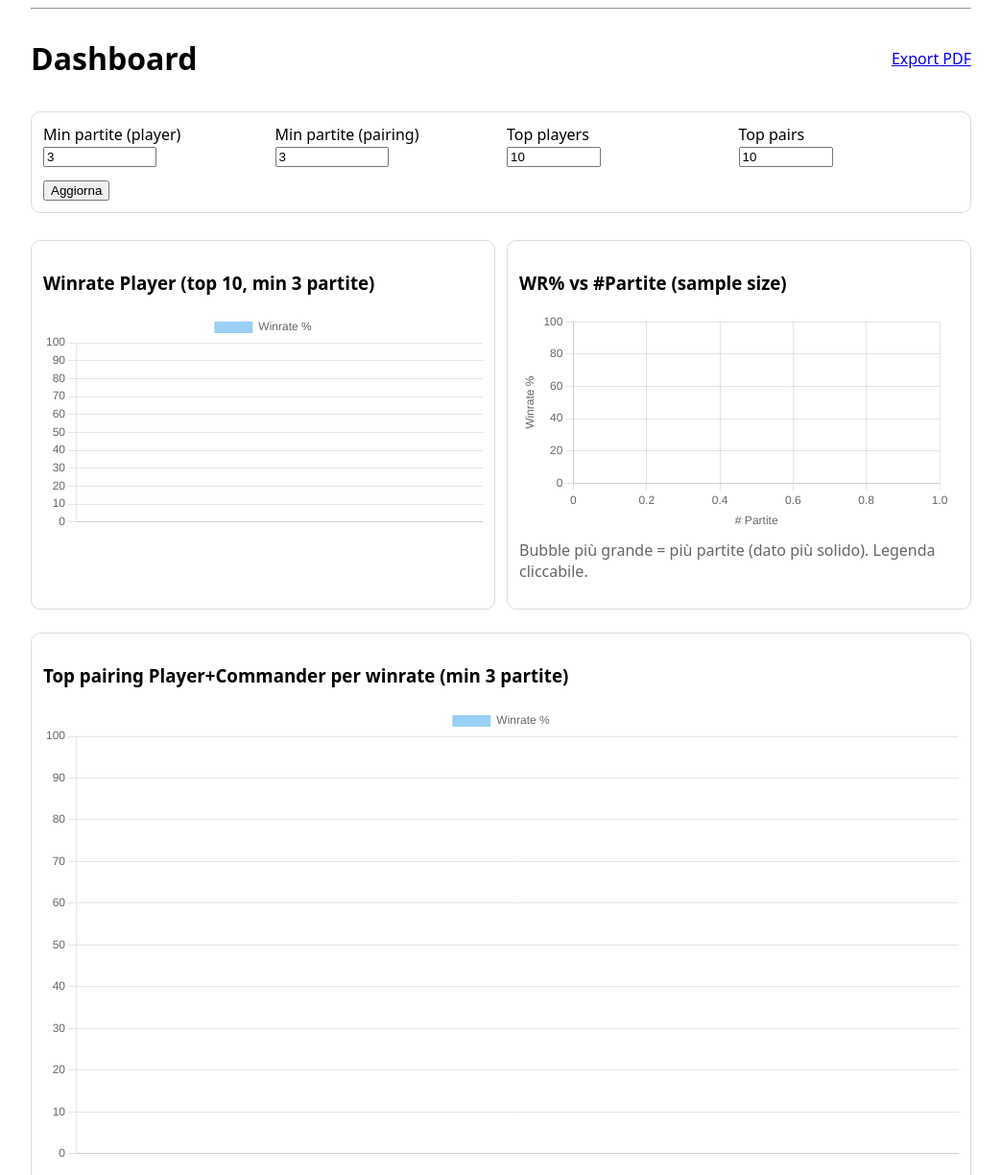
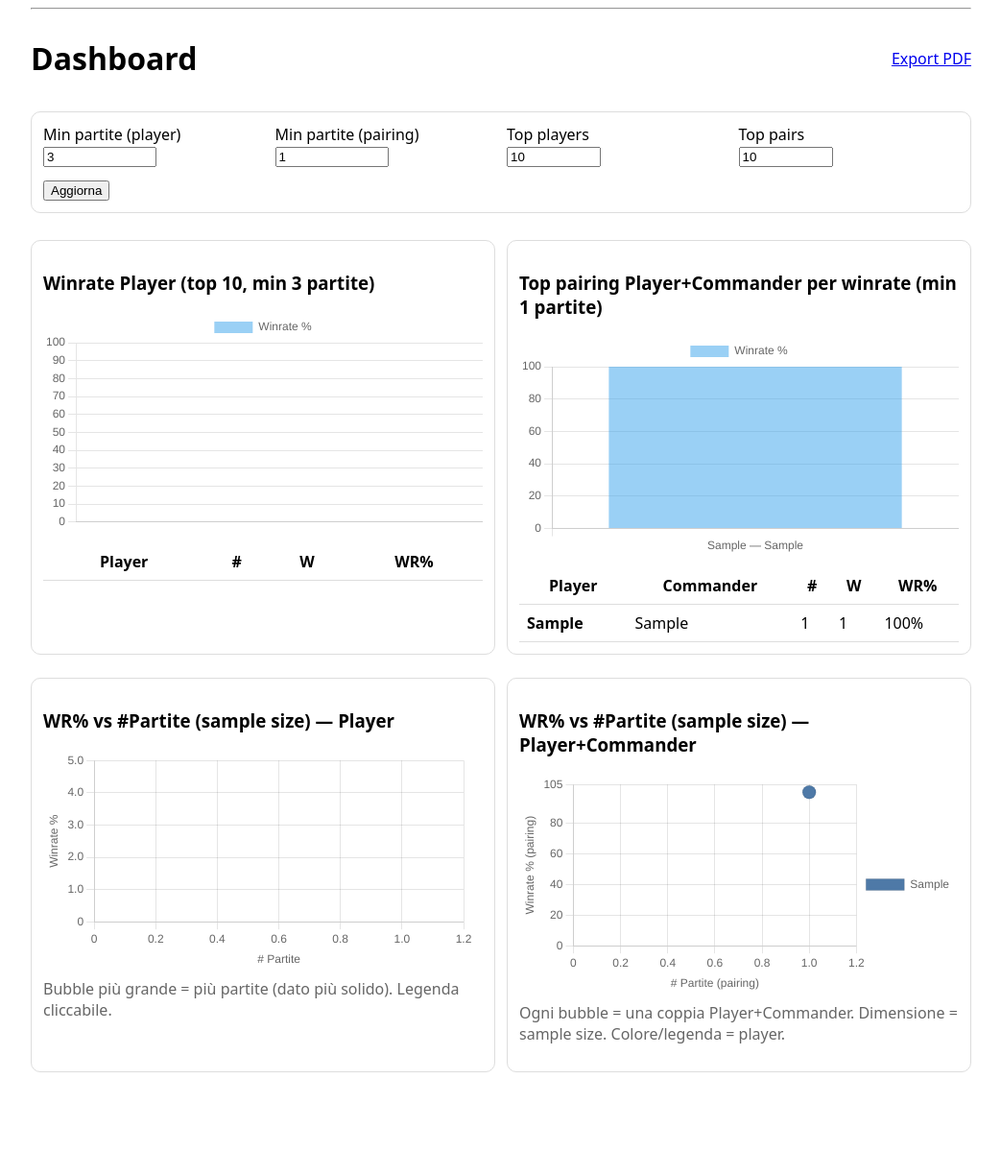
Before and after one commit to frpnz/commander-tracker, a FastAPI app: page /dashboard_mini in a window 1280 px wide. Shown: the part 46-1270 px from the top of the page at 96% size, without its empty margins (118-1161 px from the left). After the commit the page ends 1163 px from the top, so only its background shows below. Run offline with FastAPI, Linux system fonts and the light colour scheme; tables that the repository leaves empty hold one stand-in row (values such as "Sample post"); lists and menus that the app fills with data are empty.

Commit message:
stabile - definitivo

```diff
--- a/app.py
+++ b/app.py
@@ -13,6 +13,13 @@
 from fastapi.templating import Jinja2Templates
 from sqlmodel import Field, Session, SQLModel, create_engine, select
 
+import tempfile
+from typing import Dict, List, Optional, Tuple
+
+from fastapi import Request
+from fastapi.responses import HTMLResponse, StreamingResponse
+from playwright.sync_api import sync_playwright
+from sqlmodel import select
 # =============================================================================
 # DB MODELS
 # =============================================================================
@@ -794,20 +801,15 @@
         headers={"Content-Disposition": "attachment; filename=commander_dashboard.pdf"},
     )
 
-from typing import Dict, List, Optional, Tuple
-import tempfile
-from fastapi.responses import HTMLResponse, StreamingResponse
-from sqlmodel import select
-from playwright.sync_api import sync_playwright
-
 @app.get("/dashboard_mini", response_class=HTMLResponse)
 def dashboard_mini(
     request: Request,
-    min_pg: int = 3,
-    min_pair: int = 3,
+    min_pg: int = 3,       # min partite per stats player
+    min_pair: int = 1,     # min partite per stats pairing (come richiesto)
     top_players: int = 10,
     top_pairs: int = 10,
 ) -> HTMLResponse:
+    # sanitizzazione parametri
     min_pg = max(1, int(min_pg))
     min_pair = max(1, int(min_pair))
     top_players = max(1, min(50, int(top_players)))
@@ -822,43 +824,43 @@
     for e in entries:
         entries_by_game.setdefault(e.game_id, []).append(e)
 
-    # winners by game
+    # winner per game
     winner_by_game: Dict[int, Optional[str]] = {g.id: g.winner_player for g in games if g.id is not None}
 
-    # games per player (set di game_id)
+    # games per player
     games_by_player: Dict[str, set] = {}
     for e in entries:
         games_by_player.setdefault(e.player, set()).add(e.game_id)
     games_count_by_player = {p: len(s) for p, s in games_by_player.items()}
 
-    # wins per player (da Game.winner_player)
+    # wins per player
     wins_by_player: Dict[str, int] = {}
     for g in games:
         if g.winner_player:
             wins_by_player[g.winner_player] = wins_by_player.get(g.winner_player, 0) + 1
 
     # ---------------------------------------------------------------------
-    # 1) Winrate player (top 10, min 3) + 4) Bubble WR vs Games
+    # A) Player winrate (bar) + Player bubble (wr vs games)
     # ---------------------------------------------------------------------
-    player_rows = []
-    bubble_rows = []
+    player_winrate_rows: List[Tuple[str, int, int, float]] = []
+    player_bubble_rows: List[dict] = []
+
     for p, games_n in games_count_by_player.items():
         if games_n < min_pg:
             continue
         wins_n = wins_by_player.get(p, 0)
         wr = (wins_n / games_n) * 100.0 if games_n else 0.0
 
-        # bubble radius (smooth)
         r = 4 + min(14, int((games_n ** 0.5) * 3))
+        player_bubble_rows.append({"player": p, "games": games_n, "wins": wins_n, "winrate": round(wr, 1), "r": r})
+        player_winrate_rows.append((p, games_n, wins_n, wr))
 
-        bubble_rows.append({"player": p, "games": games_n, "wins": wins_n, "winrate": round(wr, 1), "r": r})
-        player_rows.append((p, games_n, wins_n, wr))
-
-    player_rows.sort(key=lambda x: (-x[3], -x[1], x[0].lower()))
-    player_top = player_rows[:top_players]
+    # bar: top players by WR, tie-break games
+    player_winrate_rows.sort(key=lambda x: (-x[3], -x[1], x[0].lower()))
+    player_top = player_winrate_rows[:top_players]
 
     # ---------------------------------------------------------------------
-    # 2) Top pairing player+commander per winrate (min_pair)
+    # B) Pair stats (player+commander) + pairing bar + pairing bubble
     # ---------------------------------------------------------------------
     pair_stats: Dict[Tuple[str, str], Dict[str, object]] = {}
     for gid, es in entries_by_game.items():
@@ -870,17 +872,26 @@
             if winner and winner == e.player:
                 pair_stats[key]["wins"] += 1
 
-    pair_rows = []
+    pairing_rows: List[Tuple[str, str, int, int, float]] = []
+    pairing_bubble_rows: List[dict] = []
+
     for (p, c), v in pair_stats.items():
         games_n = len(v["games"])
         if games_n < min_pair:
             continue
         wins_n = int(v["wins"])
         wr = (wins_n / games_n) * 100.0 if games_n else 0.0
-        pair_rows.append((p, c, games_n, wins_n, wr))
 
-    pair_rows.sort(key=lambda x: (-x[4], -x[2], x[0].lower(), x[1].lower()))
-    pair_rows = pair_rows[:top_pairs]
+        pairing_rows.append((p, c, games_n, wins_n, wr))
+
+        r = 4 + min(14, int((games_n ** 0.5) * 3))
+        pairing_bubble_rows.append(
+            {"player": p, "commander": c, "games": games_n, "wins": wins_n, "winrate": round(wr, 1), "r": r}
+        )
+
+    # bar: top pairings by WR, tie-break games
+    pairing_rows.sort(key=lambda x: (-x[4], -x[2], x[0].lower(), x[1].lower()))
+    pairing_top = pairing_rows[:top_pairs]
 
     payload = {
         "params": {
@@ -889,26 +900,40 @@
             "top_players": top_players,
             "top_pairs": top_pairs,
         },
+
+        # top-left
         "playerWinrate": {
             "labels": [p for (p, _, _, _) in player_top],
             "values": [round(wr, 1) for (_, _, _, wr) in player_top],
             "rows": [{"player": p, "games": g, "wins": w, "winrate": round(wr, 1)} for (p, g, w, wr) in player_top],
         },
+
+        # bottom-left
         "playerBubble": {
             "minGames": min_pg,
-            "rows": bubble_rows,  # [{player,games,wins,winrate,r}]
+            "rows": player_bubble_rows,
         },
+
+        # top-right
         "pairingWinrate": {
-            "labels": [f"{p} — {c}" for (p, c, _, _, _) in pair_rows],
-            "values": [round(wr, 1) for (_, _, _, _, wr) in pair_rows],
-            "rows": [{"player": p, "commander": c, "games": g, "wins": w, "winrate": round(wr, 1)} for (p, c, g, w, wr) in pair_rows],
+            "labels": [f"{p} — {c}" for (p, c, _, _, _) in pairing_top],
+            "values": [round(wr, 1) for (_, _, _, _, wr) in pairing_top],
+            "rows": [
+                {"player": p, "commander": c, "games": g, "wins": w, "winrate": round(wr, 1)}
+                for (p, c, g, w, wr) in pairing_top
+            ],
+        },
+
+        # bottom-right
+        "pairingBubble": {
+            "minGames": min_pair,
+            "rows": pairing_bubble_rows,
         },
     }
 
     resp = templates.TemplateResponse("dashboard_mini.html", {"request": request, "chart_data": payload})
     resp.headers["Cache-Control"] = "no-store"
     return resp
-
 
 @app.get("/dashboard_mini.pdf")
 def dashboard_mini_pdf(request: Request) -> StreamingResponse:
@@ -921,6 +946,8 @@
         browser = p.chromium.launch()
         page = browser.new_page(viewport={"width": 1400, "height": 900})
         page.goto(url, wait_until="networkidle")
+
+        # attende render chart
         page.wait_for_timeout(1200)
 
         with tempfile.NamedTemporaryFile(suffix=".pdf", delete=False) as tmp:
--- a/templates/dashboard_mini.html
+++ b/templates/dashboard_mini.html
@@ -38,22 +38,26 @@
   </div>
 </form>
 
+<!-- =========================
+     ROW 1 (TOP): 2 charts + tables
+     ========================= -->
 <div class="row">
+  <!-- TOP LEFT -->
   <div class="card" style="flex:1; min-width:340px;">
     <h3>Winrate Player (top {{ chart_data.params.top_players }}, min {{ chart_data.params.min_pg }} partite)</h3>
     <canvas id="playerWinrateChart"></canvas>
+
+    <table style="margin-top:12px;">
+      <thead>
+        <tr>
+          <th>Player</th><th>#</th><th>W</th><th>WR%</th>
+        </tr>
+      </thead>
+      <tbody id="playerWinrateTable"></tbody>
+    </table>
   </div>
 
-  <div class="card" style="flex:1; min-width:340px;">
-    <h3>WR% vs #Partite (sample size)</h3>
-    <canvas id="playerBubbleChart"></canvas>
-    <p class="muted" style="margin-top:8px;">
-      Bubble più grande = più partite (dato più solido). Legenda cliccabile.
-    </p>
-  </div>
-</div>
-
-<div class="row">
+  <!-- TOP RIGHT -->
   <div class="card" style="flex:1; min-width:340px;">
     <h3>Top pairing Player+Commander per winrate (min {{ chart_data.params.min_pair }} partite)</h3>
     <canvas id="pairingWinrateChart"></canvas>
@@ -66,6 +70,29 @@
       </thead>
       <tbody id="pairingWinrateTable"></tbody>
     </table>
+  </div>
+</div>
+
+<!-- =========================
+     ROW 2 (BOTTOM): 2 bubble charts
+     ========================= -->
+<div class="row">
+  <!-- BOTTOM LEFT -->
+  <div class="card" style="flex:1; min-width:340px;">
+    <h3>WR% vs #Partite (sample size) — Player</h3>
+    <canvas id="playerBubbleChart"></canvas>
+    <p class="muted" style="margin-top:8px;">
+      Bubble più grande = più partite (dato più solido). Legenda cliccabile.
+    </p>
+  </div>
+
+  <!-- BOTTOM RIGHT -->
+  <div class="card" style="flex:1; min-width:340px;">
+    <h3>WR% vs #Partite (sample size) — Player+Commander</h3>
+    <canvas id="pairingBubbleChart"></canvas>
+    <p class="muted" style="margin-top:8px;">
+      Ogni bubble = una coppia Player+Commander. Dimensione = sample size. Colore/legenda = player.
+    </p>
   </div>
 </div>
 
@@ -89,10 +116,6 @@
     });
   }
 
-  // 1) Winrate player
-  bar("playerWinrateChart", data.playerWinrate.labels, data.playerWinrate.values, "Winrate %");
-
-  // 2) Bubble WR vs games + legenda per player (dataset per player)
   function colorForIndex(i) {
     const colors = [
       "#4e79a7", "#f28e2b", "#e15759", "#76b7b2",
@@ -102,7 +125,50 @@
     return colors[i % colors.length];
   }
 
-  const bubbleDatasets = data.playerBubble.rows.map((r, i) => ({
+  // -------------------------
+  // TOP LEFT: Player winrate + table
+  // -------------------------
+  bar("playerWinrateChart", data.playerWinrate.labels, data.playerWinrate.values, "Winrate %");
+
+  const pbody = document.getElementById("playerWinrateTable");
+  pbody.innerHTML = "";
+  for (const r of (data.playerWinrate?.rows || [])) {
+    const tr = document.createElement("tr");
+    tr.innerHTML = `
+      <td><b>${r.player}</b></td>
+      <td>${r.games}</td>
+      <td>${r.wins}</td>
+      <td>${r.winrate}%</td>
+    `;
+    pbody.appendChild(tr);
+  }
+
+  // -------------------------
+  // TOP RIGHT: Pairing winrate + table
+  // -------------------------
+  bar("pairingWinrateChart", data.pairingWinrate.labels, data.pairingWinrate.values, "Winrate %");
+
+  const tbody = document.getElementById("pairingWinrateTable");
+  tbody.innerHTML = "";
+  for (const r of (data.pairingWinrate?.rows || [])) {
+    const tr = document.createElement("tr");
+    tr.innerHTML = `
+      <td><b>${r.player}</b></td>
+      <td>${r.commander}</td>
+      <td>${r.games}</td>
+      <td>${r.wins}</td>
+      <td>${r.winrate}%</td>
+    `;
+    tbody.appendChild(tr);
+  }
+
+  // -------------------------
+  // BOTTOM LEFT: Bubble Player (dataset per player)
+  // -------------------------
+  const playerRows = data.playerBubble?.rows || [];
+  const maxWRPlayer = Math.max(...playerRows.map(r => r.winrate), 0);
+
+  const playerBubbleDatasets = playerRows.map((r, i) => ({
     label: r.player,
     data: [{ x: r.games, y: r.winrate, r: r.r, _meta: r }],
     backgroundColor: colorForIndex(i),
@@ -110,7 +176,7 @@
 
   new Chart(document.getElementById("playerBubbleChart"), {
     type: 'bubble',
-    data: { datasets: bubbleDatasets },
+    data: { datasets: playerBubbleDatasets },
     options: {
       responsive: true,
       plugins: {
@@ -125,29 +191,66 @@
         }
       },
       scales: {
-        x: { title: { display: true, text: "# Partite" }, beginAtZero: true },
-        y: { title: { display: true, text: "Winrate %" }, beginAtZero: true, max: 100 }
+        x: { title: { display: true, text: "# Partite" }, beginAtZero: true, grace: "10%" },
+        y: {
+          title: { display: true, text: "Winrate %" },
+          beginAtZero: true,
+          max: Math.min(110, Math.ceil(maxWRPlayer + 5))
+        }
       }
     }
   });
 
-  // 3) Pairing winrate
-  bar("pairingWinrateChart", data.pairingWinrate.labels, data.pairingWinrate.values, "Winrate %");
+  // -------------------------
+  // BOTTOM RIGHT: Bubble Pairing (raggruppato per player)
+  // -------------------------
+  const pairingRows = data.pairingBubble?.rows || [];
+  const maxWRPair = Math.max(...pairingRows.map(r => r.winrate), 0);
 
-  // Tabella pairing
-  const tbody = document.getElementById("pairingWinrateTable");
-  tbody.innerHTML = "";
-  for (const r of data.pairingWinrate.rows) {
-    const tr = document.createElement("tr");
-    tr.innerHTML = `
-      <td><b>${r.player}</b></td>
-      <td>${r.commander}</td>
-      <td>${r.games}</td>
-      <td>${r.wins}</td>
-      <td>${r.winrate}%</td>
-    `;
-    tbody.appendChild(tr);
+  const pairingByPlayer = {};
+  for (const r of pairingRows) {
+    if (!pairingByPlayer[r.player]) pairingByPlayer[r.player] = [];
+    pairingByPlayer[r.player].push({
+      x: r.games,
+      y: r.winrate,
+      r: r.r,
+      _meta: r
+    });
   }
+
+  const pairingPlayers = Object.keys(pairingByPlayer).sort((a,b) => a.localeCompare(b));
+  const pairingDatasets = pairingPlayers.map((p, idx) => ({
+    label: p,
+    data: pairingByPlayer[p],
+    backgroundColor: colorForIndex(idx),
+  }));
+
+  new Chart(document.getElementById("pairingBubbleChart"), {
+    type: 'bubble',
+    data: { datasets: pairingDatasets },
+    options: {
+      responsive: true,
+      plugins: {
+        legend: { position: 'right' },
+        tooltip: {
+          callbacks: {
+            label: function(ctx) {
+              const r = ctx.raw._meta;
+              return `${r.player} — ${r.commander}: ${r.winrate}% (${r.wins}/${r.games})`;
+            }
+          }
+        }
+      },
+      scales: {
+        x: { title: { display: true, text: "# Partite (pairing)" }, beginAtZero: true, grace: "10%" },
+        y: {
+          title: { display: true, text: "Winrate % (pairing)" },
+          beginAtZero: true,
+          max: Math.min(110, Math.ceil(maxWRPair + 5))
+        }
+      }
+    }
+  });
 </script>
 
 {% endblock %}
```
